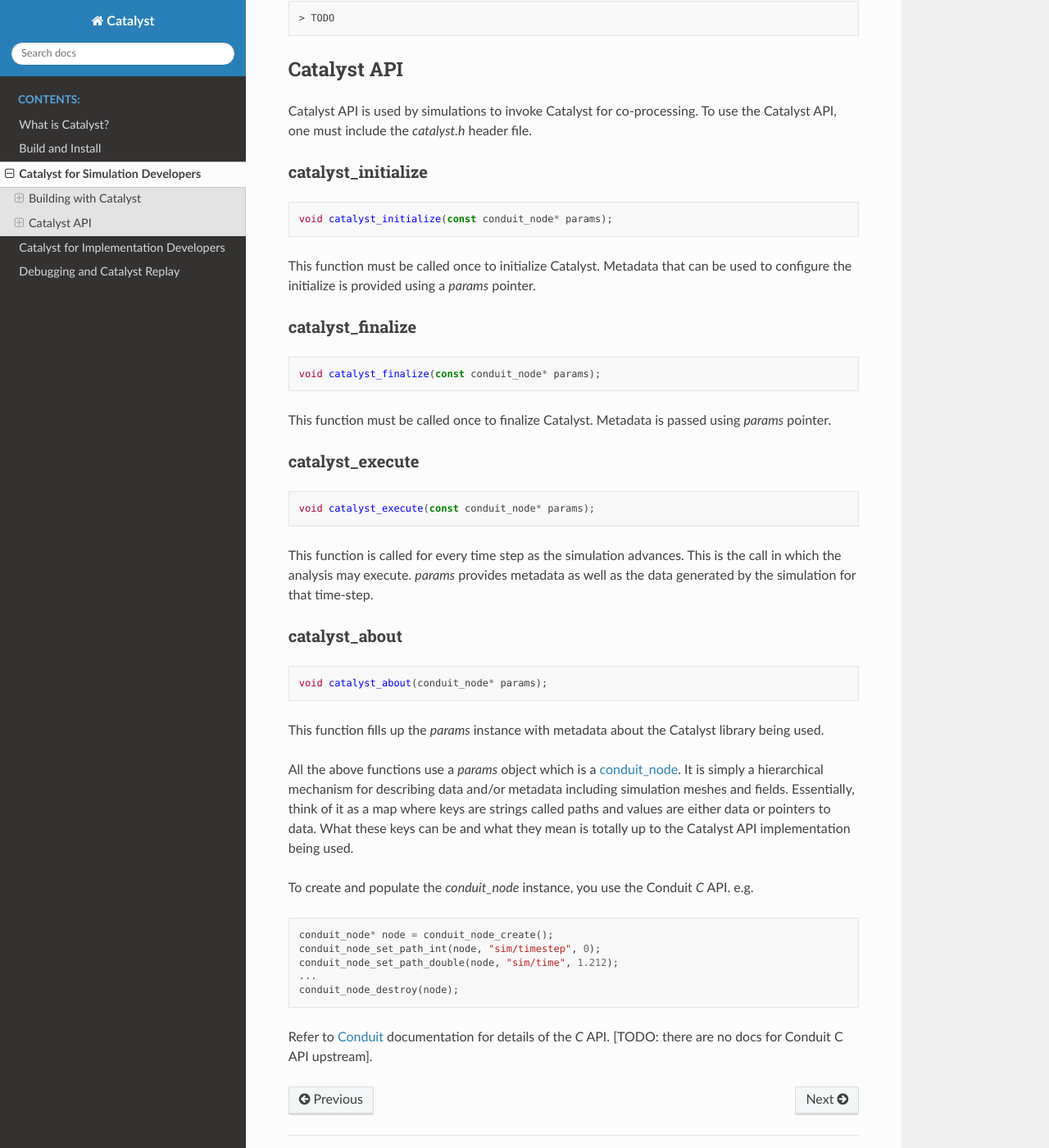
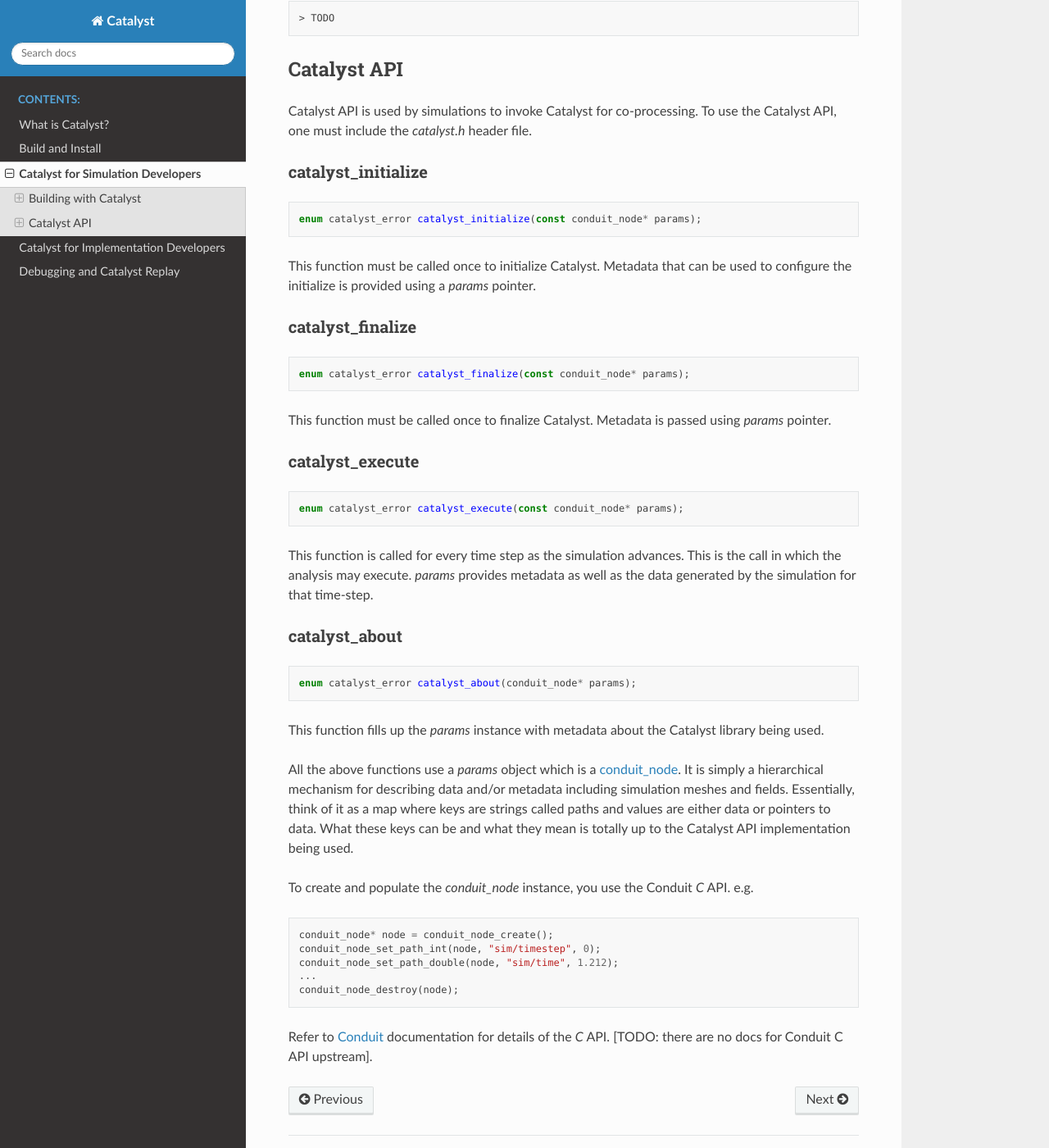
Before and after one commit to OpenChemistry/vtkcatalyst, a Sphinx documentation site: the page built from docs/for_simulation_developers.rst, in a window 1280 px wide and 1400 px high, scrolled down 1428 px. Shown: the whole window at 82% size. Built offline with Sphinx 7.4.7 and the Read the Docs theme 2.0.0, drawn with Linux system fonts in a browser that asks for light colours.

Commit message:
catalyst: return error codes from public APIs

```diff
--- a/docs/for_implementation_developers.rst
+++ b/docs/for_implementation_developers.rst
@@ -81,7 +81,7 @@
 
     ...
 
-    void catalyst_about(conduit_node* params)
+    enum catalyst_error catalyst_about(conduit_node* params)
     {
       // convert to conduit::Node
       conduit::Node &cpp_params = (*conduit::cpp_node(params));
--- a/docs/for_simulation_developers.rst
+++ b/docs/for_simulation_developers.rst
@@ -84,7 +84,7 @@
 
 .. code-block:: c
 
-  void catalyst_initialize(const conduit_node* params);
+  enum catalyst_error catalyst_initialize(const conduit_node* params);
 
 This function must be called once to initialize Catalyst. Metadata that can be
 used to configure the initialize is provided using a `params` pointer.
@@ -94,7 +94,7 @@
 
 .. code-block:: c
 
-  void catalyst_finalize(const conduit_node* params);
+  enum catalyst_error catalyst_finalize(const conduit_node* params);
 
 This function must be called once to finalize Catalyst. Metadata is passed using
 `params` pointer.
@@ -104,7 +104,7 @@
 
 .. code-block:: c
 
-  void catalyst_execute(const conduit_node* params);
+  enum catalyst_error catalyst_execute(const conduit_node* params);
 
 This function is called for every time step as the simulation advances. This is
 the call in which the analysis may execute. `params` provides metadata as well
@@ -116,7 +116,7 @@
 
 .. code-block:: c
 
-  void catalyst_about(conduit_node* params);
+  enum catalyst_error catalyst_about(conduit_node* params);
 
 This function fills up the `params` instance with metadata about the Catalyst
 library being used.
```
Also changed, not shown: Documentation/release/dev/dynamic-impl-load.md (added, +5 -0 lines), 2 other files.
